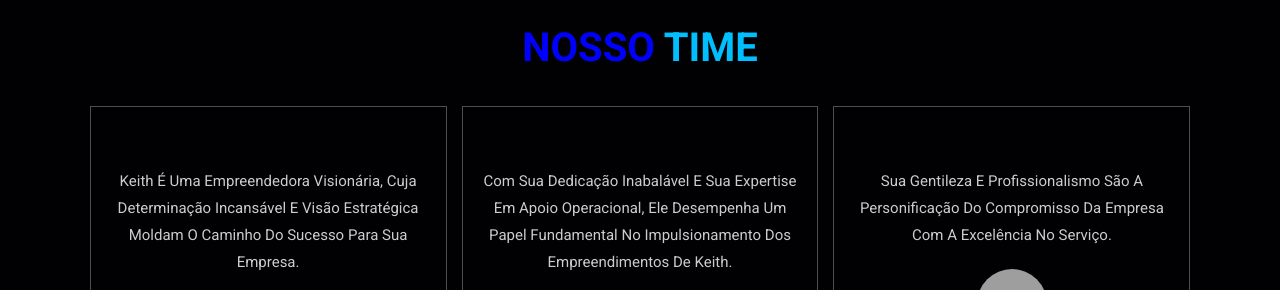
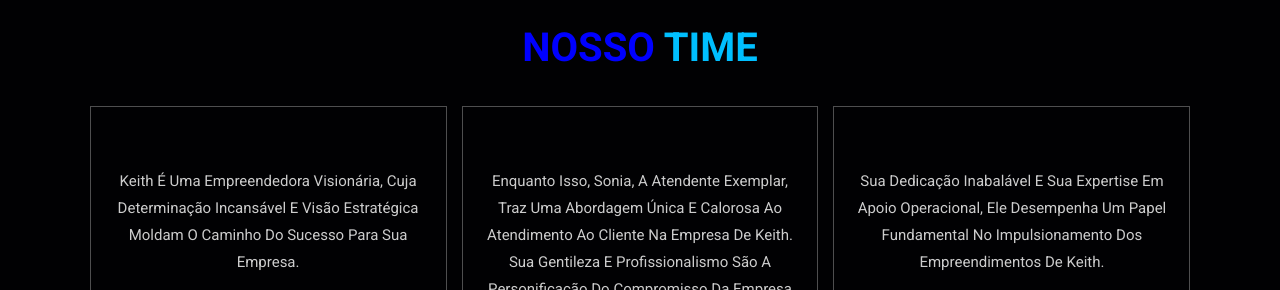
Before and after one commit to ALexOlRocha/Lagoon-Cafe, a plain HTML site: page index.html in a window 1280 px wide. Shown: the part 1341-1631 px from the top of the page. Drawn offline with Linux system fonts and the light colour scheme; grey boxes are pictures that could not be loaded.

Commit message:
Update index.html

```diff
--- a/index.html
+++ b/index.html
@@ -149,7 +149,7 @@
         <div class="box">
             <img src="images/quote-img.png" alt="" class="quote">
             <p>
-              Com sua dedicação inabalável e sua expertise em apoio operacional, ele desempenha um papel fundamental no impulsionamento dos empreendimentos de Keith.
+          Enquanto isso, Sonia, a atendente exemplar, traz uma abordagem única e calorosa ao atendimento ao cliente na empresa de Keith. Sua gentileza e profissionalismo são a personificação do compromisso da empresa
             </p>
             <img src="https://lh3.googleusercontent.com/a/ACg8ocK2yRmIgbzaiR9ZGP4Y_eMc4kPKjYDTD6FPS75z_0Q=s54-p-no" class="user" alt="">
             <h3>Sônia Faria Passos</h3>
@@ -164,7 +164,7 @@
 
         <div class="box">
             <img src="images/quote-img.png" alt="" class="quote">
-            <p>Sua gentileza e profissionalismo são a personificação do compromisso da empresa com a excelência no serviço. </p>
+            <p> Sua dedicação inabalável e sua expertise em apoio operacional, ele desempenha um papel fundamental no impulsionamento dos empreendimentos de Keith.</p>
             <img src="https://media.licdn.com/dms/image/D4E03AQFo6ifsQuXM8A/profile-displayphoto-shrink_200_200/0/1686067419504?e=1715212800&v=beta&t=PgBMt6Bpm-neGkWkon5rzqPdsnbt-kwcPNl0Bn4Z5PM"class="user" alt="" >
             <h3>Felipe Nikiforos</h3>
             <div class="stars">
```
